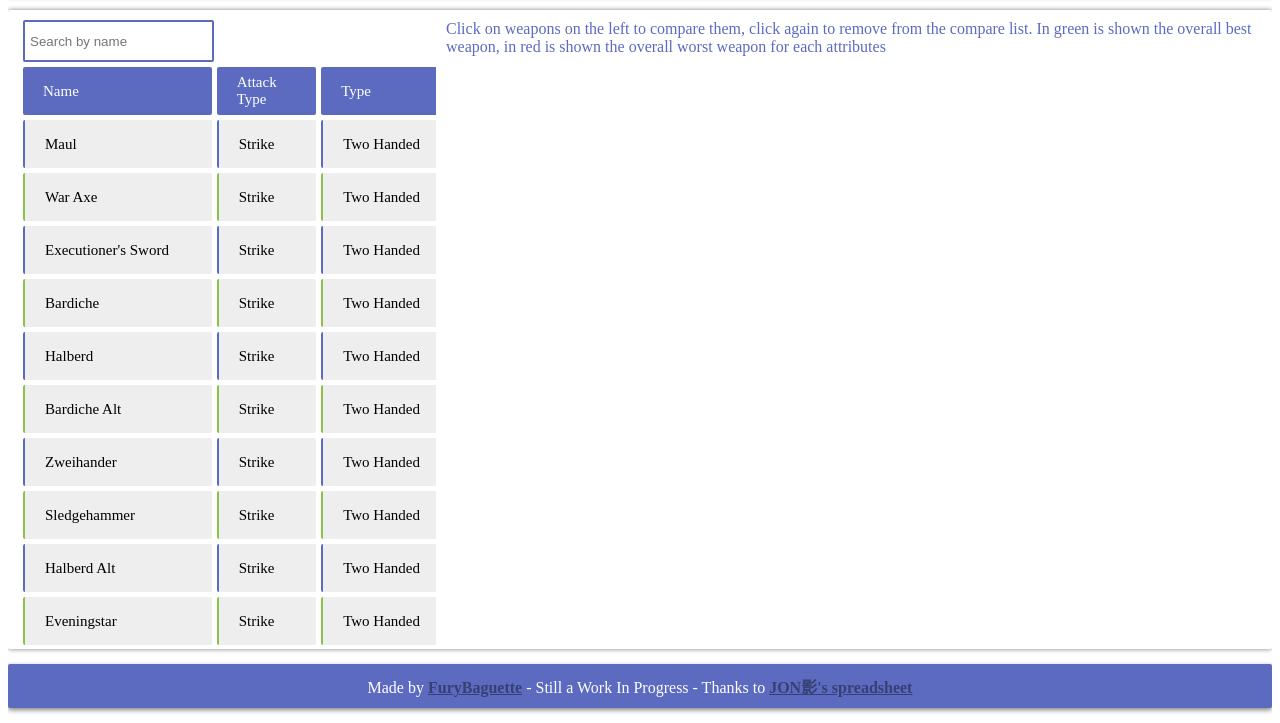
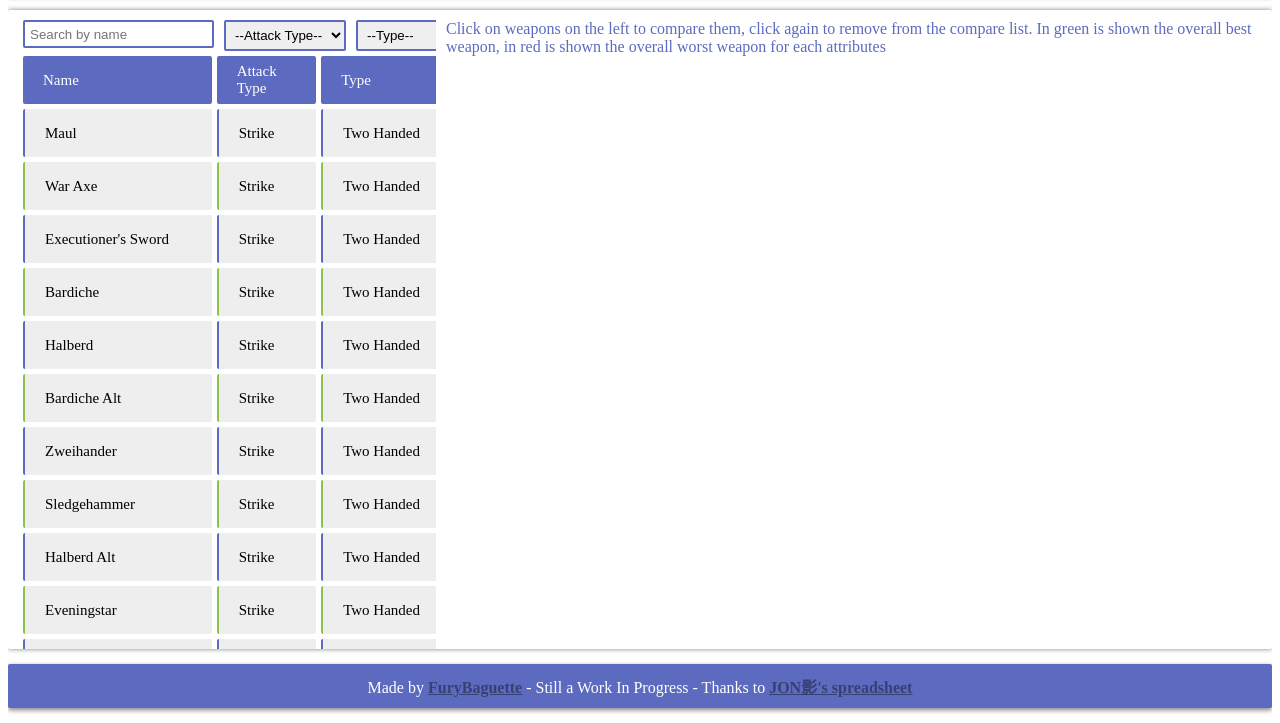
Before and after one commit to FuryBaguette/MordhauWeaponStats, a plain HTML site: page index.html in a window 1280 px wide. Shown: the part 77-800 px from the top of the page. Drawn offline with nearby package versions, Linux system fonts and the light colour scheme.

Commit message:
Work on leftSide search

```diff
--- a/css/style.css
+++ b/css/style.css
@@ -281,4 +281,26 @@ input {
     margin-left: 5px;
     padding: 5px;
     border-radius: 2px;
+    margin-right: 10px;
 }
+
+#leftSide .searchDiv {
+    display: flex;
+}
+
+#leftSide select {
+    border: 2px solid #5C6BC0;
+    padding: 5px;
+    border-radius: 2px;
+    margin-right: 10px;
+}
+
+@media only screen and (max-width: 1200px) {
+    #content {
+        flex-direction: column;
+    }
+
+    #leftSide {
+        box-shadow: 0 0 5px 0 rgba(0, 0, 0, 0.5);
+    }
+}
--- a/index.html
+++ b/index.html
@@ -6,6 +6,15 @@
         <meta name="keywords" content="mordhau,weapon,stats,comparison">
         <meta name="author" content="FuryBaguette">
         <meta name="viewport" content="width=device-width, initial-scale=1.0">
+        <!-- Global site tag (gtag.js) - Google Analytics -->
+        <script async src="https://www.googletagmanager.com/gtag/js?id=UA-141261841-2"></script>
+        <script>
+            window.dataLayer = window.dataLayer || [];
+            function gtag(){dataLayer.push(arguments);}
+            gtag('js', new Date());
+            gtag('config', 'UA-141261841-2');
+        </script>
+
         <script src="https://code.jquery.com/jquery-3.4.1.min.js" integrity="sha256-CSXorXvZcTkaix6Yvo6HppcZGetbYMGWSFlBw8HfCJo=" crossorigin="anonymous"></script>
         <script src="https://code.jquery.com/ui/1.12.1/jquery-ui.min.js" integrity="sha256-VazP97ZCwtekAsvgPBSUwPFKdrwD3unUfSGVYrahUqU=" crossorigin="anonymous"></script>
         <script src="js/weaponstats.js"></script>
@@ -24,7 +33,27 @@
             <div id="content">
                 <div id="leftSide">
                     <div class="overlay"></div>
-                    <input type="text" id="searchName" placeholder="Search by name">
+                    <div class="searchDiv">
+                        <input type="search" id="searchName" placeholder="Search by name">
+                        <select id="attackTypeSelect">
+                            <option value="">--Attack Type--</option>
+                            <option value="Strike">Strike</option>
+                            <option value="Thrust">Thrust</option>
+                            <option value="Projectile">Projectile</option>
+                        </select>
+                        <select id="typeSelect">
+                            <option value="">--Type--</option>
+                            <option value="One Handed">One Handed</option>
+                            <option value="Two Handed">Two Handed</option>
+                            <option value="One/Two Handed">One/Two Handed</option>
+                        </select>
+                        <select id="altModeSelect">
+                            <option value="">--Alt Mode--</option>
+                            <option value="On">On</option>
+                            <option value="Off">Off</option>
+                            <option value="Projectile">Projectile</option>
+                        </select>
+                    </div>
                     <div class="keepLong"></div>
                 </div>
                 <div id="rightSide">
--- a/js/weaponstats.js
+++ b/js/weaponstats.js
@@ -258,16 +258,16 @@ $(function() {
         }
     });
 
-    $("#searchName").on('keyup', function() {
+    function sortBySearch(elem, nb) {
         var td, textValue;
-        var input = $(this);
+        var input = elem;
         var table = $("#leftSide table");
         var filter = input.val().toUpperCase();
         var tr = table.find("tr");
 
         for (i in tr) {
             if ($(tr[i]).is("tr")) {
-                td = $(tr[i]).find("td").first();
+                td = $(tr[i]).find("td").eq(nb);
                 if (td) {
                     textValue = td.text();
                     if (textValue.toUpperCase().indexOf(filter) >= 0) {
@@ -278,5 +278,21 @@ $(function() {
                 }
             }
         }
+    }
+
+    $("#searchName").on('keyup search', function() {
+        sortBySearch($(this), 0);
+    });
+
+    $("#attackTypeSelect").change(function () {
+        sortBySearch($(this), 1);
+    });
+
+    $("#typeSelect").change(function () {
+        sortBySearch($(this), 2);
+    });
+
+    $("#altModeSelect").change(function () {
+        sortBySearch($(this), 3);
     });
 });
```
